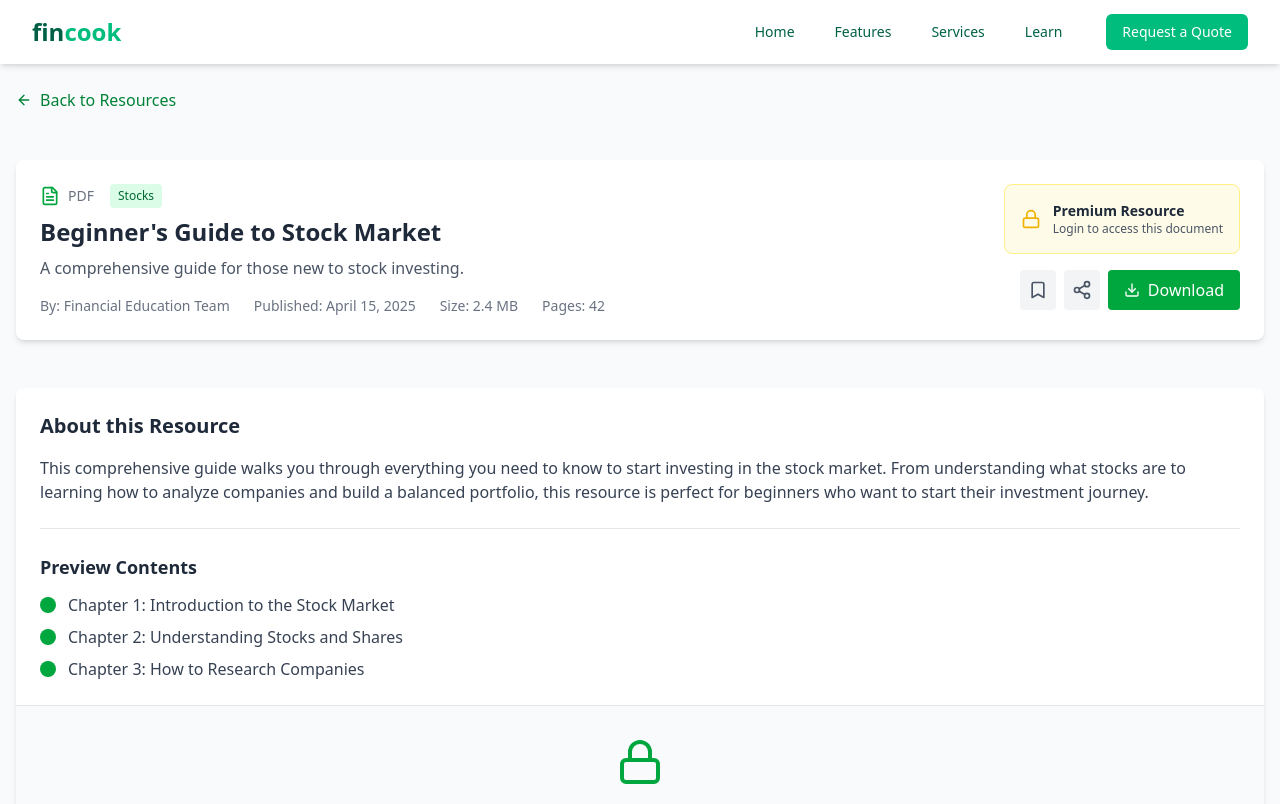
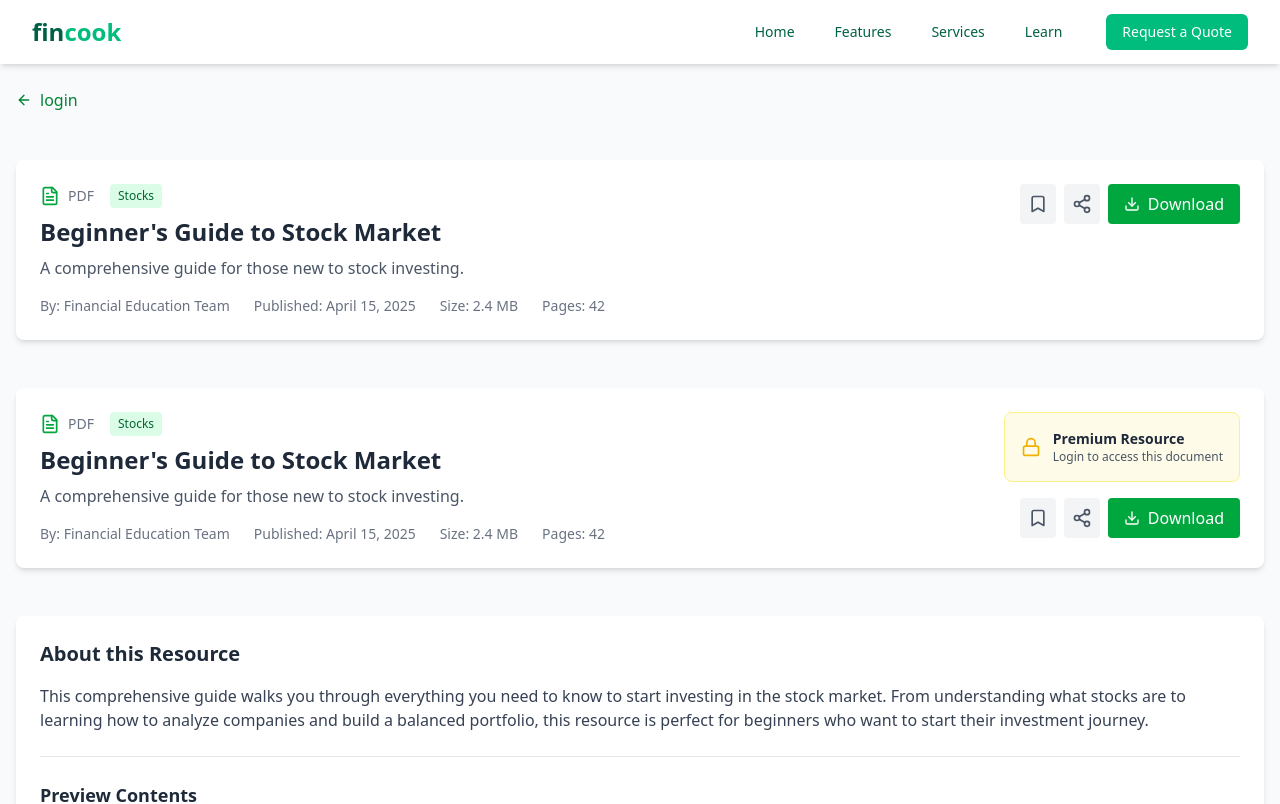
Before and after one commit to rukundowilson/fincook, a Next.js app in the folder fincook_client/: page /resources in a window 1280 px wide. Shown: the top 804 px of the page. Built offline with nearby package versions, Linux system fonts and the light colour scheme.

Commit message:
added a free login book resource download

```diff
--- a/fincook_client/src/app/resources/page.tsx
+++ b/fincook_client/src/app/resources/page.tsx
@@ -1,5 +1,5 @@
 "use client";
-import { ArrowLeft, Download, Lock, Share2, Bookmark, FileText, BookOpen, Video } from 'lucide-react';
+import { ArrowLeft, Download, Lock, Share2, Bookmark, FileText, BookOpen, Video, Unlock } from 'lucide-react';
 import { useState } from 'react';
 import { Disclosure } from '@headlessui/react';
 import Head from 'next/head';
@@ -49,18 +49,26 @@ export default function SingleResourcePage({ resourceId = '1' }: ResourcePagePro
   };
 
   const handleLoginClick = () => {
-    // In a real app, this would redirect to login page or open a login modal
     setIsLoggedIn(true);
   };
 
   const handleDownload = () => {
     if (!isLoggedIn) {
-      // Show login modal or redirect to login page
       alert('Please log in to download this resource');
     } else {
-      // Download logic
       console.log(`Downloading resource: ${resource.title}`);
     }
+  };
+  const noLoginDownload = () => {
+    const fileName = "documents/fincook_agriculture_finance.pdf";
+    const fileUrl = `/${fileName}`;
+
+    const link = document.createElement("a");
+    link.href = fileUrl;
+    link.download = fileName.split("/").pop() || "download";
+    document.body.appendChild(link);
+    link.click();
+    document.body.removeChild(link);
   };
 
   const handleBookmark = () => {
@@ -76,15 +84,60 @@ export default function SingleResourcePage({ resourceId = '1' }: ResourcePagePro
       {/* navbar */}
       <Nav/>
       {/* Back Navigation */}
-      <div className="container mx-auto px-4 py-6">
+      <div className='max-w-7xl mx-auto'>
+      <div className="mx-auto px-4 py-6">
         <a href="/resources" className="flex items-center text-green-700 hover:text-green-800 font-medium">
           <ArrowLeft className="h-4 w-4 mr-2" />
-          Back to Resources
+          login
         </a>
       </div>
 
       {/* Resource Header */}
-      <div className="container mx-auto px-4 py-6">
+      <div className="mx-auto px-4 py-6">
+        <div className="bg-white rounded-lg shadow-md p-6">
+          <div className="flex flex-col md:flex-row justify-between">
+            <div>
+              <div className="flex items-center mb-2">
+                {getResourceIcon(resource.type)}
+                <span className="ml-2 text-sm text-gray-500 uppercase">{resource.type}</span>
+                <span className="ml-4 text-xs bg-green-100 text-green-800 px-2 py-1 rounded">{resource.category}</span>
+              </div>
+              <h1 className="text-2xl font-bold text-gray-800 mb-2">{resource.title}</h1>
+              <p className="text-gray-600 mb-4">{resource.description}</p>
+              <div className="flex flex-wrap text-sm text-gray-500 gap-x-6 gap-y-2">
+                <span>By: {resource.author}</span>
+                <span>Published: {resource.publishDate}</span>
+                <span>Size: {resource.fileSize}</span>
+                <span>Pages: {resource.pageCount}</span>
+              </div>
+            </div>
+            {/* no login required */}
+            <div className="mt-6 md:mt-0 flex flex-col md:items-end">
+              <div className="flex space-x-2">
+                <button
+                  onClick={handleBookmark}
+                  className={`p-2 rounded ${isBookmarked ? 'bg-green-100 text-green-700' : 'bg-gray-100 text-gray-600'} hover:bg-green-200`}
+                >
+                  <Bookmark className="h-5 w-5" />
+                </button>
+                <button className="p-2 rounded bg-gray-100 text-gray-600 hover:bg-gray-200">
+                  <Share2 className="h-5 w-5" />
+                </button>
+                <button
+                  onClick={noLoginDownload}
+                  className="flex items-center bg-green-600 hover:bg-green-700 text-white px-4 py-2 rounded font-medium"
+                >
+                  <Download className="h-4 w-4 mr-2" />
+                  Download
+                </button>
+              </div>
+            </div>
+          </div>
+        </div>
+      </div>
+
+      {/* Resource login required */}
+      <div className="mx-auto px-4 py-6">
         <div className="bg-white rounded-lg shadow-md p-6">
           <div className="flex flex-col md:flex-row justify-between">
             <div>
@@ -136,7 +189,7 @@ export default function SingleResourcePage({ resourceId = '1' }: ResourcePagePro
       </div>
 
       {/* Content Preview and Login CTA */}
-      <div className="container mx-auto px-4 py-6">
+      <div className="mx-auto px-4 py-6">
         <div className="bg-white rounded-lg shadow-md overflow-hidden">
           {/* Resource preview section */}
           <div className="p-6">
@@ -188,7 +241,7 @@ export default function SingleResourcePage({ resourceId = '1' }: ResourcePagePro
       </div>
 
       {/* Related Resources */}
-      <div className="container mx-auto px-4 py-6 mb-12">
+      <div className="mx-auto px-4 py-6 mb-12">
         <h2 className="text-xl font-bold text-gray-800 mb-6">Related Resources</h2>
         <div className="grid grid-cols-1 md:grid-cols-2 lg:grid-cols-3 gap-6">
           {resource.relatedResources.map((related) => (
@@ -206,6 +259,7 @@ export default function SingleResourcePage({ resourceId = '1' }: ResourcePagePro
           ))}
         </div>
       </div>
+      </div>
       {/* Call to Action */}
       <Cta/>
       {/* Footer */}
```
Also changed, not shown: 1 other file (tests, documents, lock files or other folders).
